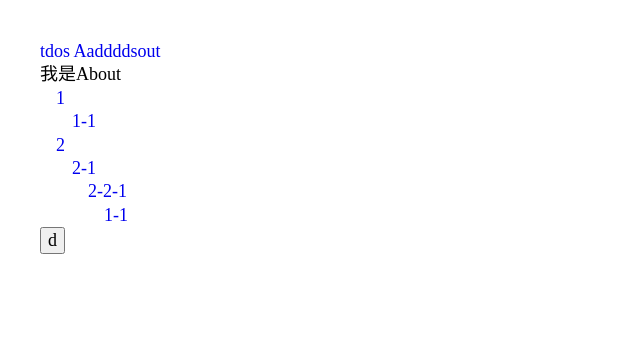
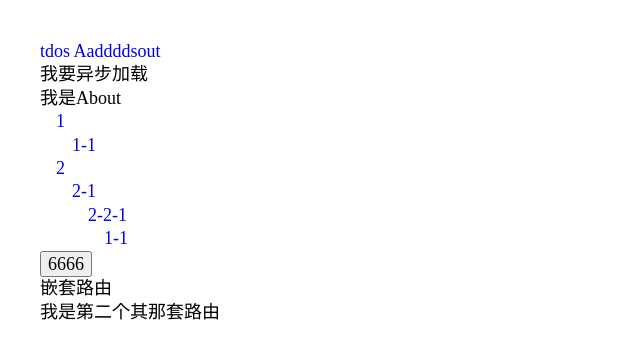
Before and after one commit to S3Ekin/MyTs, a React app: page /asdf/about/other in a window 1280 px wide. Shown: the top 358 px of the page, without its empty margins (0-640 px from the left). Built offline with nearby package versions, Linux system fonts and the light colour scheme.

Commit message:
使用import()来进行按需加载路由组件和点击加载组件，同时也增加了redux的reduces的热替换，也用嵌套路由，以及按需加载时输出的chunk名字

```diff
--- a/package.json
+++ b/package.json
@@ -22,6 +22,7 @@
     "@types/react-router-dom": "^4.3.1",
     "@types/redux-logger": "^3.0.7",
     "@types/redux-thunk": "^2.1.0",
+    "bundle-loader": "^0.5.6",
     "clean-webpack-plugin": "^2.0.1",
     "css-loader": "^2.1.1",
     "html-webpack-plugin": "^3.2.0",
--- a/src/App.tsx
+++ b/src/App.tsx
@@ -26,25 +26,26 @@ ReactDom.render((
 
 if(module.hot){
 
-
+		// 热替换react
 		module.hot.accept("./js/Router",()=>{
-
 					import("./js/Router").then((module:any)=>{
-
 						const AppCom = module.default;
-
 							ReactDom.render((
 								<Provider store={store}>
 										<AppCom />
 								</Provider>
 								),domApp);
+					});
+		});
 
+		//热替换redux
 
+		module.hot.accept("./js/reducers/index",()=>{
+
+					import("./js/reducers/index").then((module:any)=>{
+						const nextRootReducers = module.default;
+						store.replaceReducer(nextRootReducers);
 					});
-
-
-
-		})
-
+		});
 
 }
--- a/src/js/Router.tsx
+++ b/src/js/Router.tsx
@@ -1,81 +1,11 @@
 import {Route,Switch} from "react-router";
 import {Link,BrowserRouter} from "react-router-dom";
 import * as React from "react";
-import Menu from "./common/Menu" ;
-import App from "./index"
+import lazyComponent from "@js/common/Boudle";
 
-const ThemeContext = React.createContext("dark");
+//import  App from "./index";
+//import About from "./containers/about/About";
 
-const Theme = ()=>(
-
-		<ThemeContext.Consumer >
-			{theme=> <button>{theme}</button>}
-		</ThemeContext.Consumer>
-
-	);
-
-const data = [
-	{
-		text:"1",
-		id:"1",
-			url:"aaa",
-		children:[
-			{
-					text:"1-1",
-					id:"1-1",
-					children:[],
-					url:"aaa",
-			}
-		],
-	},
-	{
-		text:"2",
-		id:"2",
-		url:"aaa",
-		children:[
-			{
-					text:"2-1",
-					id:"2-1",
-					children:[
-						{
-							text:"2-2-1",
-							id:"2-2",
-								url:"aaa",
-							children:[
-								{
-										text:"1-1",
-										id:"1-1",
-										children:[],
-										url:"aaa",
-								}
-							],
-						},
-					],
-					url:"aaa",
-			}
-		],
-	}
-];
-
-const About = (props:{})=>{
-
-
-	console.log(props)
-
-	return (
-			<ThemeContext.Provider value="d">
-			<div>
-					<p>
-						我是About
-					</p>
-					<div>
-						<Menu data={data} config={{}} />
-						<Theme />
-					</div>
-			</div>
-			</ThemeContext.Provider >
-	)
-};
 
 const Nav = ()=>(
 			 <div>
@@ -84,14 +14,15 @@ const Nav = ()=>(
 				</div>
 	);
 
-
 const Page = ()=>(
 						<BrowserRouter basename="/asdf">
 							<Nav/>
 							<Switch>
-											<Route path="/about" component={About}  />
-											<Route path="/todo" component={App}  />
+											<Route path="/about" component={lazyComponent(()=>import(/* webpackChunkName: "about" */"./containers/about/About"))}  />
 
+											<Route path="/todo"
+												component={lazyComponent(()=>import(/* webpackChunkName: "todo" */"@js/index"))}
+											/>
 							</Switch>
 						</BrowserRouter>
 
--- /dev/null
+++ b/src/js/common/Boudle.tsx
@@ -0,0 +1,66 @@
+
+import * as React from "react";
+import Loading from "@js/common/Loading";
+
+// 用来保存异步加载的module,也就是路由组件
+
+type BoundleProp = {
+	asyncLoad:()=>PromiseLike<{}>;
+}
+class Boundle extends React.Component<BoundleProp>{
+
+	state:{
+		mod:any;
+	} = {
+		mod:null
+	};
+
+	load(){
+
+		this.setState({
+			mod:null,
+		});
+		this.props.asyncLoad().then(mod=>{
+
+			console.log(mod,"mod")
+
+				this.setState({
+						mod:mod,
+				});
+
+		});
+	}
+
+	componentDidMount(){
+			this.load();
+	}
+
+	componentWillReceiveProps(){
+
+
+
+	}
+
+	render(){
+		const child = this.props.children as Function ;
+		return  child(this.state.mod) ;
+	}
+
+
+}
+
+
+
+
+export default (callfn:BoundleProp["asyncLoad"])=>(props:React.Props<{}>)=>(
+
+
+		<Boundle asyncLoad={callfn}>
+
+			{
+			  (Comp:any) => (Comp ? <Comp.default {...props} /> : <Loading />)
+			}
+
+		</Boundle>
+
+	);
--- /dev/null
+++ b/src/js/common/Loading.tsx
@@ -0,0 +1,9 @@
+
+import * as React from "react";
+
+export default ()=>(
+
+				<div className="loading">
+					loading...
+				</div>
+	);
--- a/src/js/common/Menu.tsx
+++ b/src/js/common/Menu.tsx
@@ -54,8 +54,6 @@ const MapMenuItem = ({data,config}:MenuConfig,lev:number):React.ReactNodeArray=>
 							 		const id = val[idField] as string;
 							 		const child = val[childField] as any[];
 
-							 		console.log(_lev);
-
 							 		const obj:MenuItem = {
 							 				path:val.url,
 							 				text,
--- /dev/null
+++ b/src/js/containers/about/About.tsx
@@ -0,0 +1,151 @@
+import * as React from "react";
+import Menu from "../../common/Menu";
+
+import {Route} from "react-router-dom"
+
+
+// react组件的全局的context
+const ThemeContext = React.createContext("dark");
+const Theme = ()=>(
+
+		<ThemeContext.Consumer >
+			{(theme:any)=> <button>{theme}</button>}
+		</ThemeContext.Consumer>
+
+	);
+
+const data = [
+	{
+		text:"1",
+		id:"1",
+			url:"aaa",
+		children:[
+			{
+					text:"1-1",
+					id:"1-1",
+					children:[],
+					url:"/about/other",
+			}
+		],
+	},
+	{
+		text:"2",
+		id:"2",
+		url:"aaa",
+		children:[
+			{
+					text:"2-1",
+					id:"2-1",
+					children:[
+						{
+							text:"2-2-1",
+							id:"2-2",
+								url:"/about/theme",
+							children:[
+								{
+										text:"1-1",
+										id:"1-1",
+										children:[],
+										url:"aaa",
+								}
+							],
+						},
+					],
+					url:"aaa",
+			}
+		],
+	}
+];
+
+const Abouts = ()=>{
+
+	return (
+
+			<div>
+					<p>
+						我是About
+					</p>
+					<div>
+						<Menu data={data} config={{}} />
+
+					</div>
+			</div>
+
+	)
+};
+
+const Other = ()=><p>我是第二个其那套路由</p>;
+
+//点击异步加载
+
+class About extends React.Component{
+
+	state={
+		mod:null,
+		load:false,
+	}
+	load = ()=>{
+
+			import(/*webpackChunkName:"test3"*/"@js/test3").then(res=>{
+				this.setState({
+					mod:res
+				});
+
+			});
+		}
+		change=()=>{
+
+			this.setState({
+				load:true
+			})
+
+		}
+	componentWillUpdate(){
+
+		console.log(34);
+
+
+	}
+
+	shouldComponentUpdate(...arg:any[]){
+
+		const next = arg[1];
+
+		console.log(next)
+
+		if(this.state.load != next.load){
+				this.load();
+		}
+
+		return !this.state.mod;
+
+	}
+
+	render(){
+
+			const Child = this.state.mod ?( this.state.mod as any).default : null ;
+			return (
+					<>
+						<p>我要异步加载</p>
+						<Abouts />
+						<button
+							onClick={this.change}
+						>6666</button>
+						<div>
+							<p>嵌套路由</p>
+								<Route path="/about/theme" component={Theme} />
+								<Route path="/about/other" component={Other} />
+						</div>
+						{Child ? <Child /> : ""}
+					</>
+
+				)
+
+
+
+	}
+}
+
+
+
+export default About;
--- a/src/js/test3.tsx
+++ b/src/js/test3.tsx
@@ -1,5 +1,5 @@
 import * as React from "react";
-import * as ReactDom from "react-dom" ;
+//import * as ReactDom from "react-dom" ;
 
 import * as  Immutable  from "immutable" ;
 
@@ -91,6 +91,6 @@ e
 
 }
 
-ReactDom.render(<Comment foo="foo"  body="er" />,document.getElementById("app"));
+//ReactDom.render(<Comment foo="foo"  body="er" />,document.getElementById("app"));
 
 export default Comment ;
--- a/webpack.config.js
+++ b/webpack.config.js
@@ -12,6 +12,7 @@ module.exports = {
 			path:path.join(__dirname,"dist"),
 			filename:"[name].js",
 			publicPath:"/",
+			chunkFilename:'js/[name].[chunkhash:5].chunk.js',
 		},
 		mode:"development",
 		module:{
@@ -20,9 +21,11 @@ module.exports = {
 					test:/\.tsx?$/,
 					exclude: /node_modules|assert/, // 排除不处理的目录
 				  include: path.resolve(__dirname, 'src'), // 精确指定要处理的目录
-					use: [{
-						loader: "ts-loader"
-					}]
+					use: [
+							{
+							loader: "ts-loader"
+						}
+					]
 				},
 				{
 					test:/.(css|scss)$/,
```
